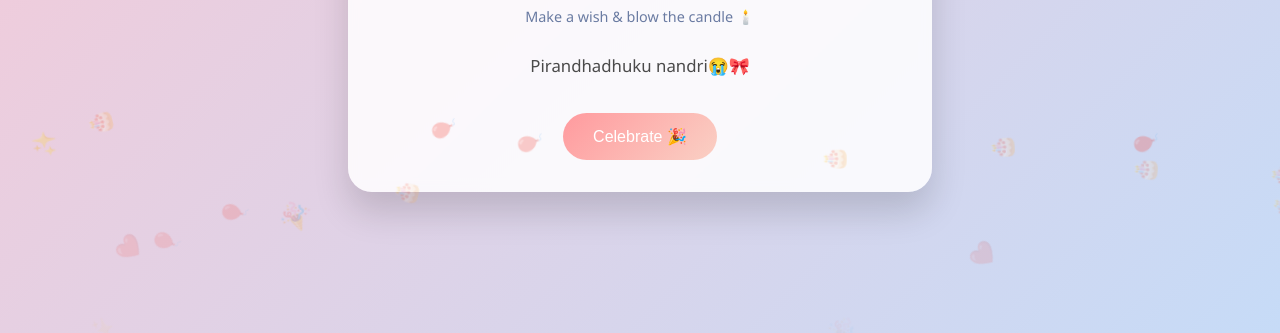
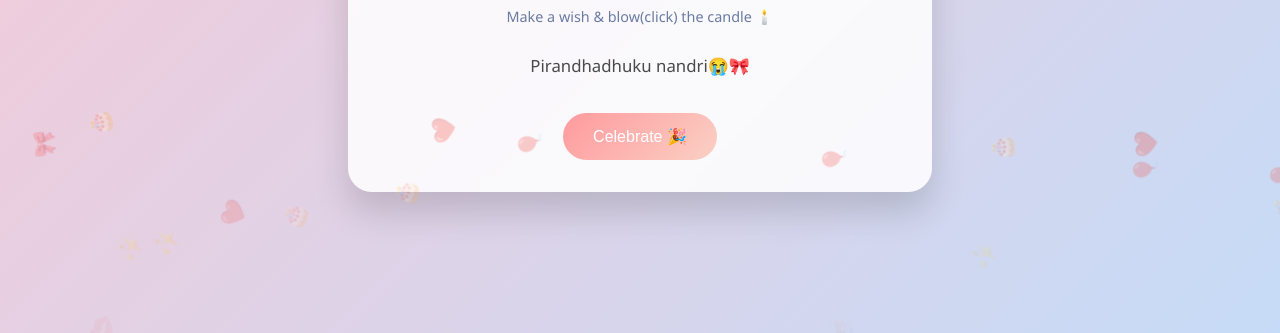
Before and after one commit to softcodezz/birthday, a plain HTML site: page index.html in a window 1280 px wide. Both pictures are taken after a click on the button "Celebrate 🎉". Shown: the part 507-840 px from the top of the page. Drawn offline with Linux system fonts and the light colour scheme.

Commit message:
Added extra emojis

```diff
--- a/index.html
+++ b/index.html
@@ -185,7 +185,7 @@
       <div id="candle">
         <div id="flame" onclick="blowCandle()">🔥</div>
       </div>
-      <p id="wish-text">Make a wish & blow the candle 🕯️</p>
+      <p id="wish-text">Make a wish & blow(click) the candle 🕯️</p>
     </div>
 
     <p>
@@ -242,7 +242,7 @@
       for (let i = 0; i < 40; i++) {
         const c = document.createElement("div");
         c.className = "confetti";
-        c.innerHTML = ["🎉", "🎂", "🎈", "❤️", "✨", "💋", "🎀"][Math.floor(Math.random() * 5)];
+        c.innerHTML = ["🎉", "🎂", "🎈", "❤️", "✨", "💋", "🎀"][Math.floor(Math.random() * 7)];
         c.style.left = Math.random() * 100 + "vw";
         c.style.animationDuration = (2 + Math.random() * 2) + "s";
         document.body.appendChild(c);
```
